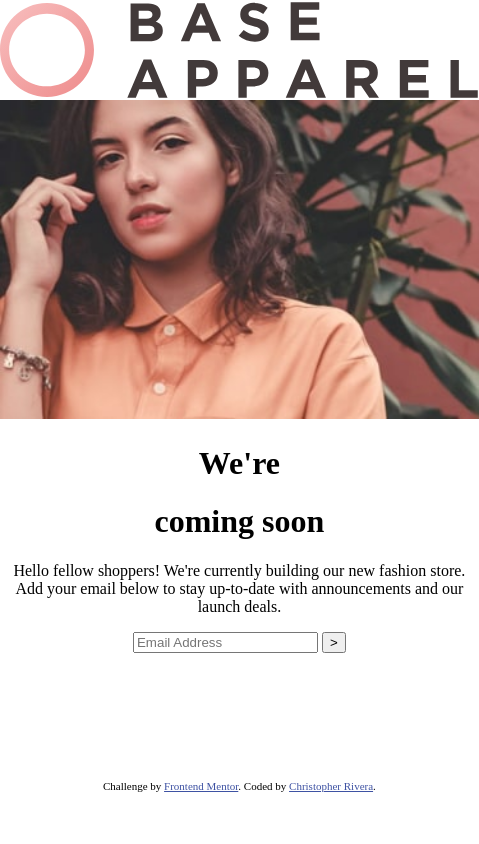
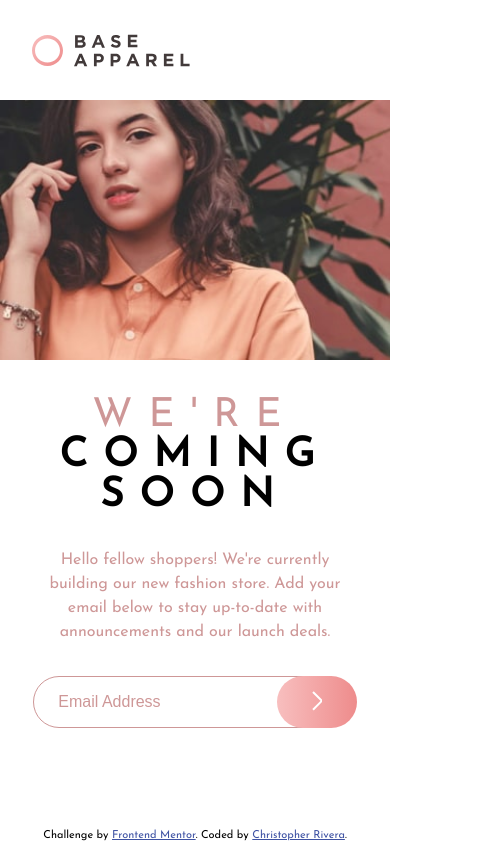
Before and after one commit to CRivera19/base-apparel-coming-soon-page, a plain HTML site: page index.html in a window 390 px wide. Shown: the whole page, 479 px wide, since content can reach past the window. Drawn offline with Linux system fonts and the light colour scheme.

Commit message:
finished mobile version

```diff
--- a/index.html
+++ b/index.html
@@ -1,45 +1,78 @@
 <!DOCTYPE html>
 <html lang="en">
   <head>
-  <meta charset="UTF-8">
-  <meta name="viewport" content="width=device-width, initial-scale=1.0"> <!-- displays site properly based on user's device -->
-
-  <link rel="icon" type="image/png" sizes="32x32" href="./images/favicon-32x32.png">
-  <link rel="stylesheet" href="style.css">
-  <title>Frontend Mentor | Base Apparel coming soon page</title>
-
+    <meta charset="UTF-8" />
+    <meta name="viewport" content="width=device-width, initial-scale=1.0" />
+    <!-- displays site properly based on user's device -->
+    <link
+      href="https://fonts.googleapis.com/css?family=Josefin+Sans&display=swap"
+      rel="stylesheet"
+    />
+    <link
+      rel="icon"
+      type="image/png"
+      sizes="32x32"
+      href="./images/favicon-32x32.png"
+    />
+    <link rel="stylesheet" href="style.css" />
+    <title>Christopher Rivera | Base Apparel coming soon page</title>
     <!-- Feel free to remove these styles or customise in your own stylesheet 👍 -->
     <style>
-    .attribution { font-size: 11px; text-align: center; }
-    .attribution a { color: hsl(228, 45%, 44%); }
+      .attribution {
+        font-size: 11px;
+        text-align: center;
+      }
+      .attribution a {
+        color: hsl(228, 45%, 44%);
+      }
     </style>
   </head>
   <body>
     <nav>
-    <img src="./images/logo.svg" alt="logo">
+      <img src="./images/logo.svg" alt="logo" />
     </nav>
     <div id="hero">
-    <img src="./images/hero-desktop.jpg" alt="hero-desk" class="hero-desk">
-    <img src="./images/hero-mobile.jpg" alt="hero-mobile" class="hero-mobile">
+      <img src="./images/hero-desktop.jpg" alt="hero-desk" class="hero-desk" />
+      <img
+        src="./images/hero-mobile.jpg"
+        alt="hero-mobile"
+        class="hero-mobile"
+      />
     </div>
-
-  <div id='main'>
-    <h1>We're</h1>
-    <h1>coming soon</h1>
-  <p>Hello fellow shoppers! We're currently building our new fashion store.
-  Add your email below to stay up-to-date with announcements and our launch deals.</p>
-  <form action="">
-    <input type="email" name="Email Address" id="email" placeholder="Email Address">
-    <button type="submit">></button>
+    <main id="main">
+      <h1>WE'RE</h1>
+      <h1>COMING SOON</h1>
+      <p>
+        Hello fellow shoppers! We're currently building our new fashion store.
+        Add your email below to stay up-to-date with announcements and our
+        launch deals.
+      </p>
+      <form id="user-input" action="">
+        <input
+          type="email"
+          name="Email Address"
+          id="email"
+          placeholder="Email Address"
+        />
+        <button type="submit" id="submit">
+          <svg xmlns="http://www.w3.org/2000/svg" width="10px" height="20px">
+            <path
+              fill="none"
+              stroke="#fff"
+              stroke-width="2"
+              d="M1 1l8.836 8.836L1 18.671"
+            />
+          </svg>
+        </button>
       </form>
-</div>
-
+    </main>
     <footer>
       <p class="attribution">
-      Challenge by <a href="https://www.frontendmentor.io?ref=challenge" target="_blank">Frontend Mentor</a>.
-      Coded by <a href="#">Christopher Rivera</a>.
+        Challenge by
+        <a href="https://www.frontendmentor.io?ref=challenge" target="_blank"
+          >Frontend Mentor</a
+        >. Coded by <a href="https://chrisrivera.dev">Christopher Rivera</a>.
       </p>
     </footer>
-
   </body>
 </html>
--- a/style.css
+++ b/style.css
@@ -1,15 +1,20 @@
 /* mobile first design*/
 
 body {
-    display:grid;
-    grid-auto-rows: 100px auto 1fr 75px;
+  display: grid;
+  grid-auto-rows: 100px auto 1fr 25px;
   height: 100vh;
   margin: 0;
+  font-size: 16px;
+  font-family: "Josefin Sans", Geneva, Verdana, sans-serif;
 }
 /* Nav */
 nav {
   display: flex;
-
+}
+nav img {
+  align-self: center;
+  padding-left: 2rem;
 }
 /* Hero */
 #hero img {
@@ -19,19 +24,71 @@ nav {
 #main {
   width: 100%;
   text-align: center;
+  margin-top: 2rem;
+  margin-bottom: 1rem;
+}
+#main h1 {
+  margin: 0;
+  font-size: 2.5rem;
+  letter-spacing: 1rem;
+  font-weight: 600;
+}
+#main h1:first-child {
+  font-weight: 300;
+  color: hsl(0, 36%, 70%);
+}
+#main p {
+  margin: 2rem 2rem;
+  line-height: 1.5rem;
+  color: hsl(0, 36%, 70%);
+}
+#main form {
+  margin: 1rem 0;
+  display: flex;
+  justify-content: center;
+}
+#main form input {
+  color: hsl(0, 36%, 70%);
+  padding: 1rem 0;
+  padding-left: 1.5rem;
+  border: 1px solid hsl(0, 36%, 70%);
+  border-radius: 2rem;
+  width: 75%;
+  font-size: 1rem;
+}
+#user-input button {
+  background-image: linear-gradient(
+    to right,
+    hsl(0, 80%, 86%) 0%,
+    hsl(0, 74%, 74%) 100%
+  );
+  border-radius: 2rem;
+  width: 5rem;
+  margin-left: -4.7rem;
+  border: 0;
+}
+::placeholder {
+  /* Chrome, Firefox, Opera, Safari 10.1+ */
+  color: hsl(0, 36%, 70%);
+  opacity: 1; /* Firefox */
+}
+:-ms-input-placeholder {
+  /* Internet Explorer 10-11 */
+  color: hsl(0, 36%, 70%);
+}
+
+::-ms-input-placeholder {
+  /* Microsoft Edge */
+  color: hsl(0, 36%, 70%);
 }
 /* Footer */
-
-
-
-
 /* media q to hide images based on user platform */
-@media only screen and (max-width : 1023px) {
+@media only screen and (max-width: 1023px) {
   .hero-desk {
     display: none;
   }
 }
-@media only screen and (min-width : 1024px) {
+@media only screen and (min-width: 1024px) {
   .hero-mobile {
     display: none;
   }
```
Lines whose indentation alone changed are shown as unchanged.
